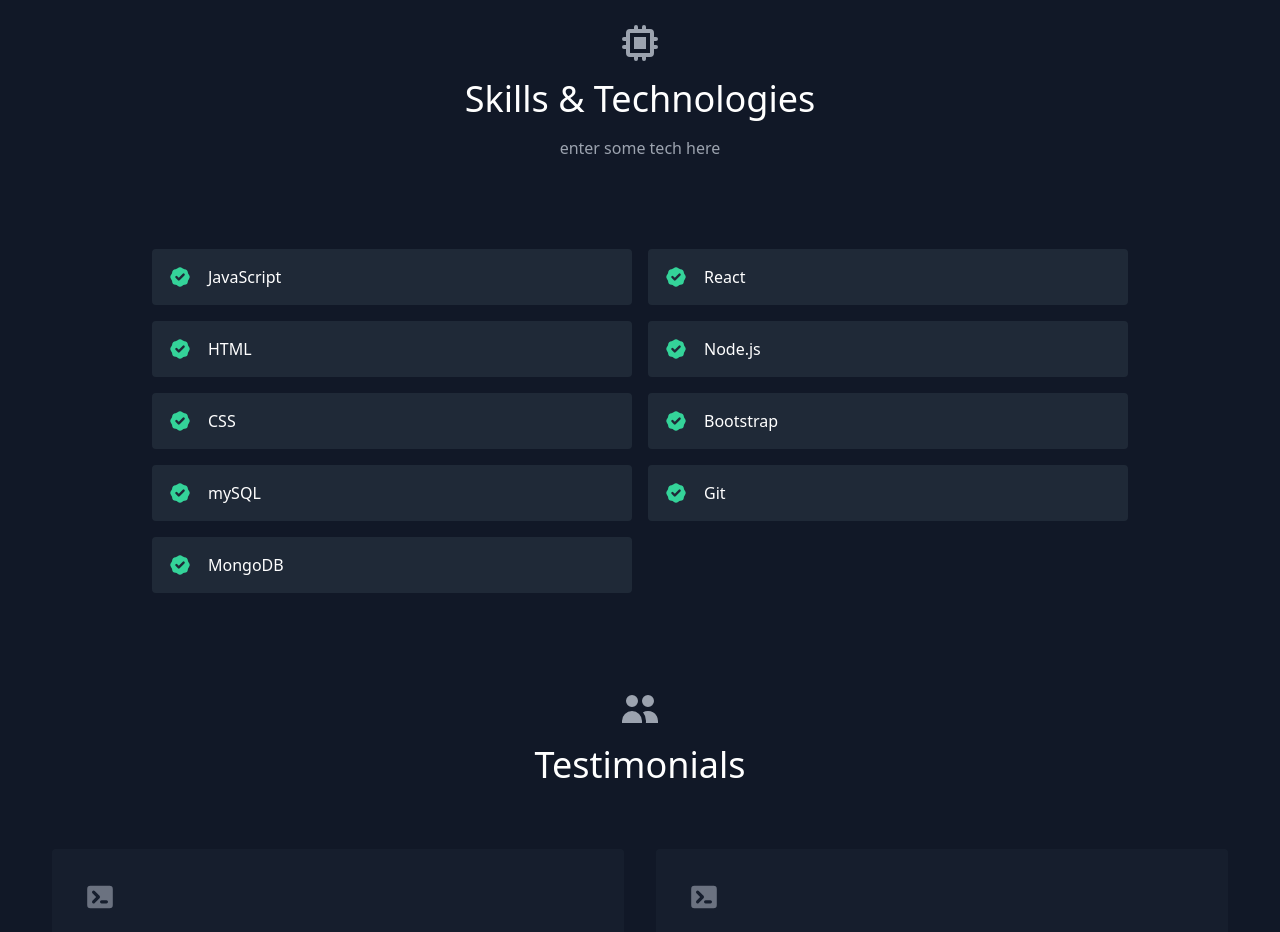
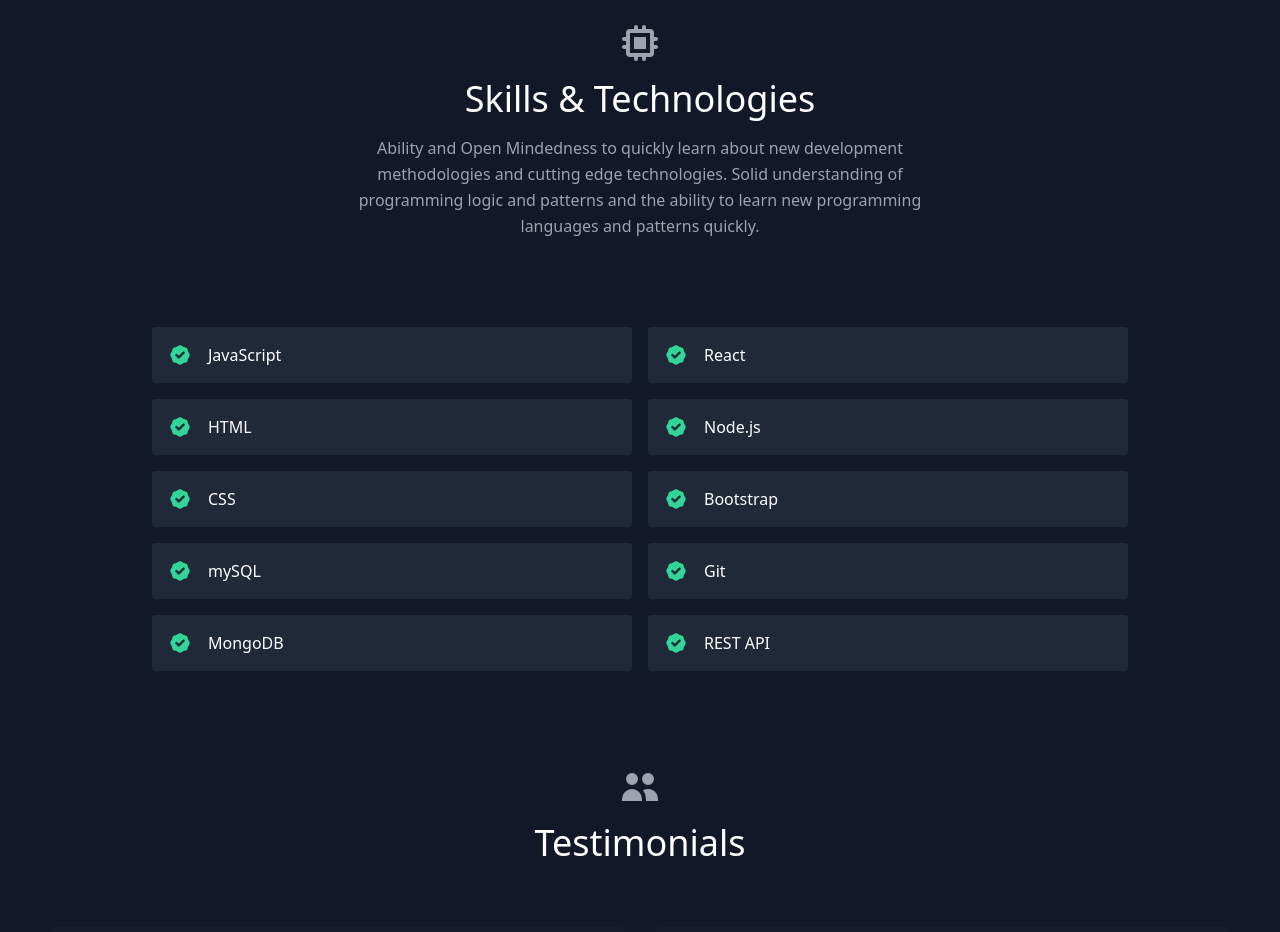
Before and after one commit to ronyelon/Portfolio-React, a React (Create React App) app: page / in a window 1280 px wide. Shown: the part 1660-2592 px from the top of the page. Built offline with nearby package versions, Linux system fonts and the light colour scheme.

Commit message:
update tech stack

```diff
--- a/src/components/Skills.js
+++ b/src/components/Skills.js
@@ -12,7 +12,7 @@
               Skills &amp; Technologies
             </h1>
             <p className="text-base leading-relaxed xl:w-2/4 lg:w-3/4 mx-auto">
-              enter some tech here
+            Ability and Open Mindedness to quickly learn about new development methodologies and cutting edge technologies. Solid understanding of programming logic and patterns and the ability to learn new programming languages and patterns quickly.
             </p>
           </div>
           <div className="flex flex-wrap lg:w-4/5 sm:mx-auto sm:mb-2 -mx-2">
--- a/src/data.js
+++ b/src/data.js
@@ -60,5 +60,6 @@
   "mySQL",
   "Git",
   "MongoDB",
+  "REST API"
 
 ];
```
